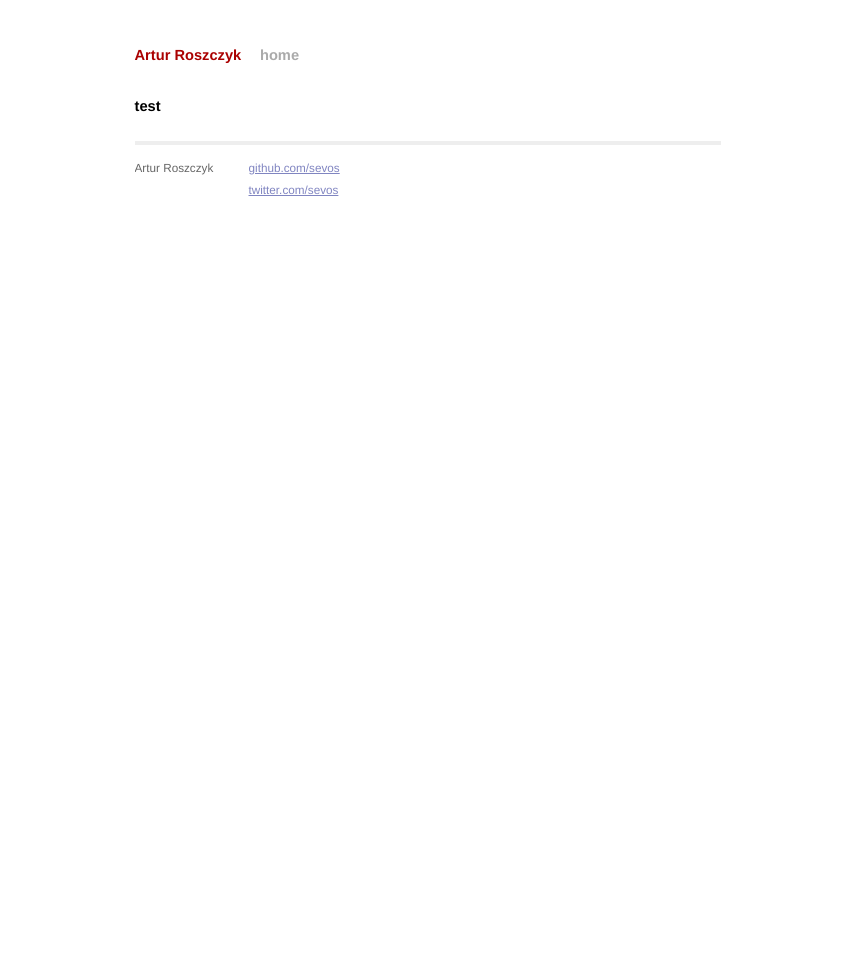
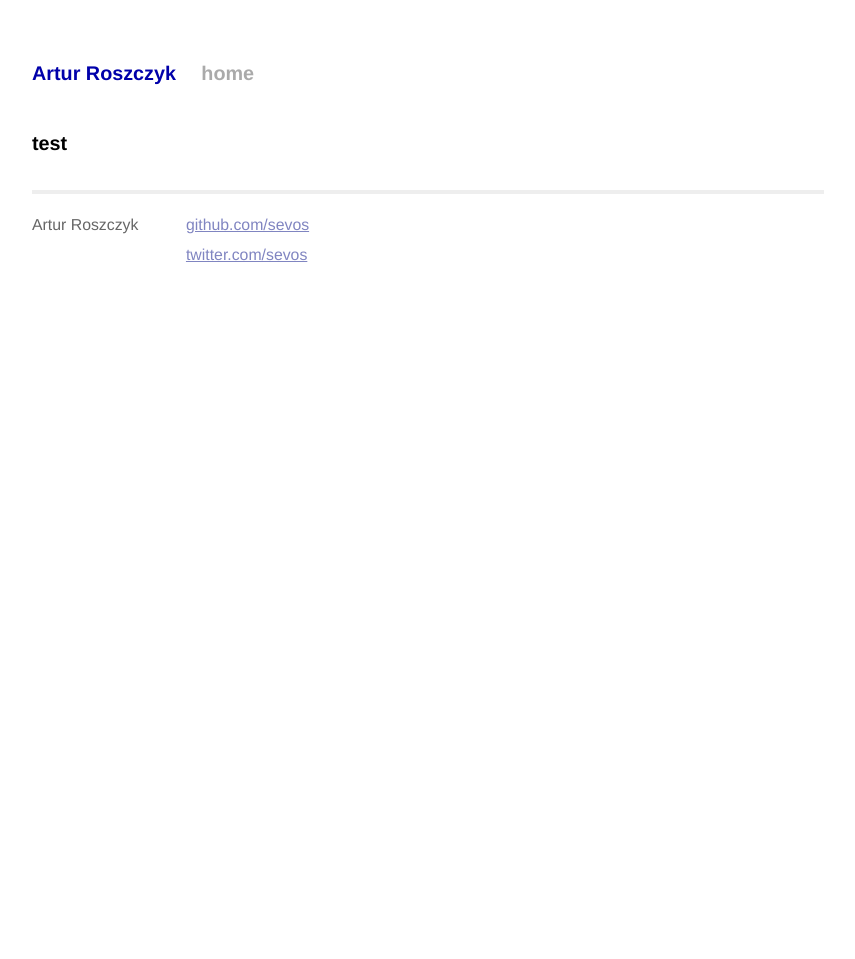
Before and after one commit to sevos/sevos.github.com, a Jekyll site: the page built from index.html, in a window 1280 px wide. Shown: the whole page, without its empty margins (212-1067 px from the left). Built offline with Jekyll 4.4.1, drawn with Linux system fonts in a browser that asks for light colours.

Commit message:
Adjust styling

```diff
--- a/css/screen.css
+++ b/css/screen.css
@@ -17,7 +17,7 @@ html, body {
 
 body {
   background-color: white;
-  font: 13.34px helvetica, arial, clean, sans-serif;
+  font: 18px "dejarip", helvetica, arial, clean, sans-serif;
   *font-size: small;
   text-align: center;
 }
@@ -93,7 +93,7 @@ ul.posts {
 }
 
   .site .title a {
-    color: #a00;
+    color: #00a;
     text-decoration: none;
   }
 
@@ -154,6 +154,11 @@ ul.posts {
 
   /* standard */
 
+  #post h1 {
+    font-family: "league-gothic", "Arial Black", sans-serif;
+    font-weight: 400;
+  }
+
   #post pre {
     border: 1px solid #ddd;
     background-color: #eef;
```
